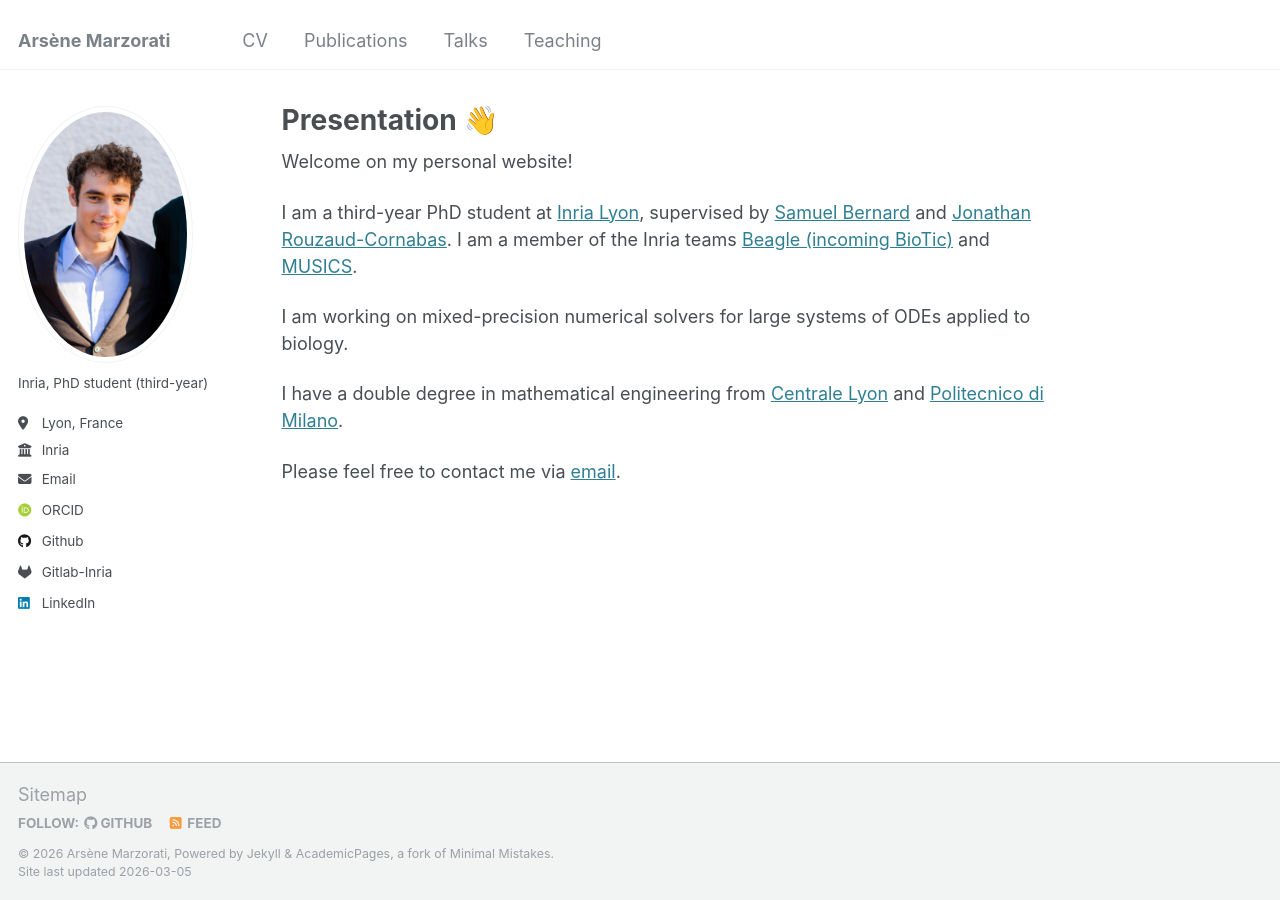
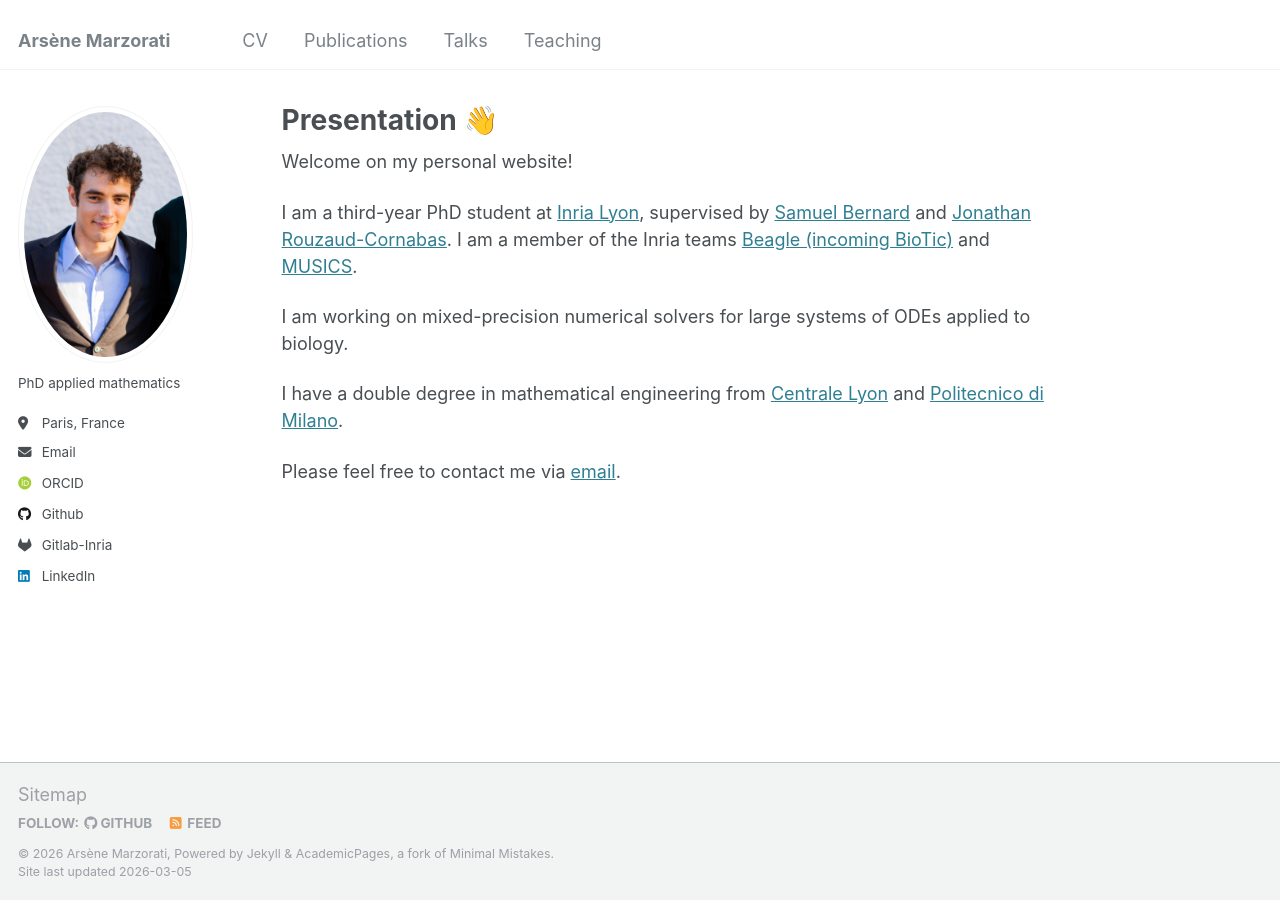
Before and after one commit to arsenemarzorati/arsenemarzorati.github.io, a Jekyll site: the page built from _pages/about.md, in a window 1280 px wide. Built offline with Jekyll 4.4.1, drawn with Linux system fonts in a browser that asks for light colours; some web fonts are replaced.

Commit message:
Update _config.yml
Modification of situation

```diff
--- a/_config.yml
+++ b/_config.yml
@@ -24,9 +24,9 @@ author:
   avatar           : "profile_photo.jpg"
   name             : #""
   pronouns         : # example: "she/her"
-  bio              : "Inria, PhD student (third-year)"
-  location         : "Lyon, France"
-  employer         : "Inria"
+  bio              : "PhD applied mathematics"
+  location         : "Paris, France"
+  employer         : #""
   uri              : # URL
   email            : "arsene.marzorati@gmail.com"
 
```
